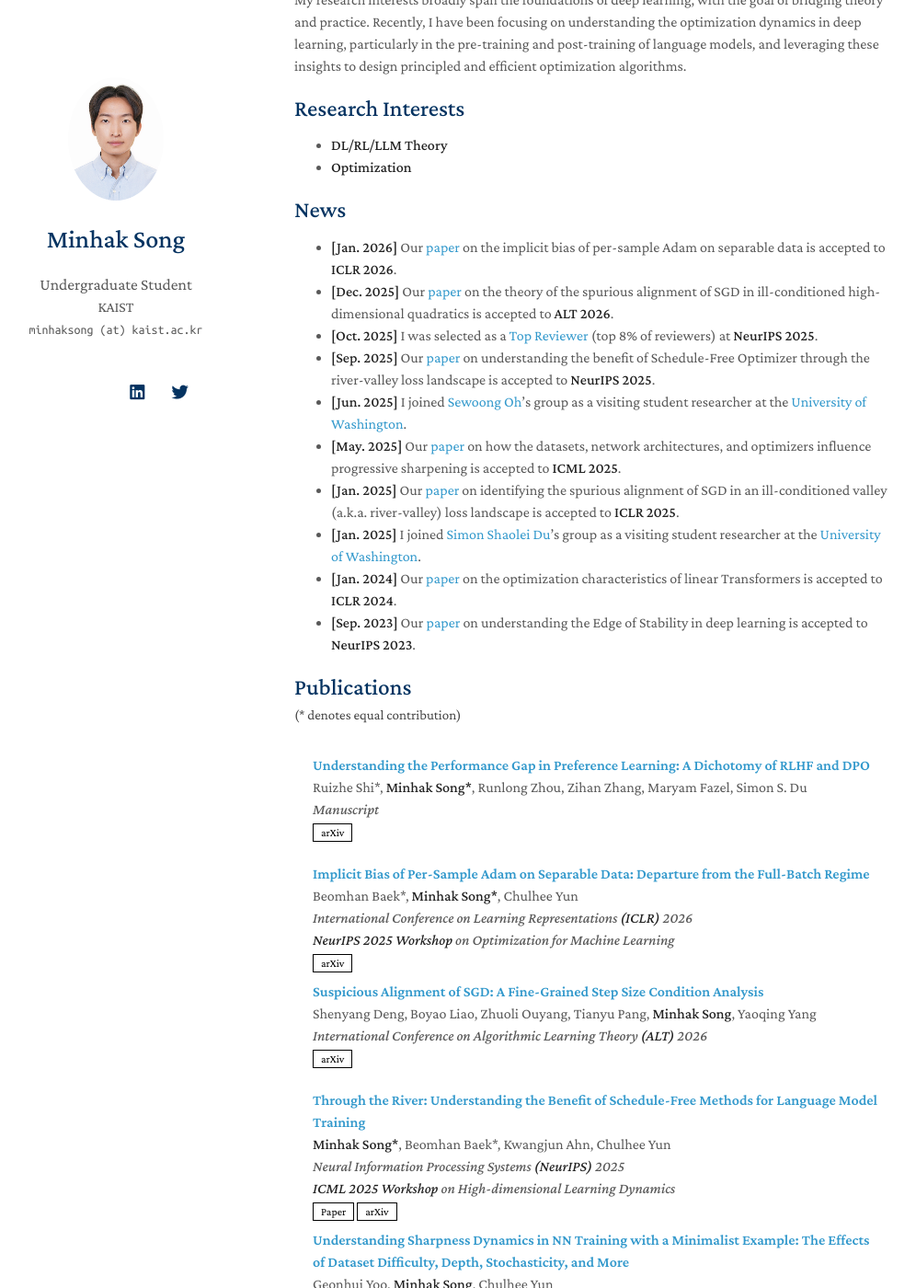
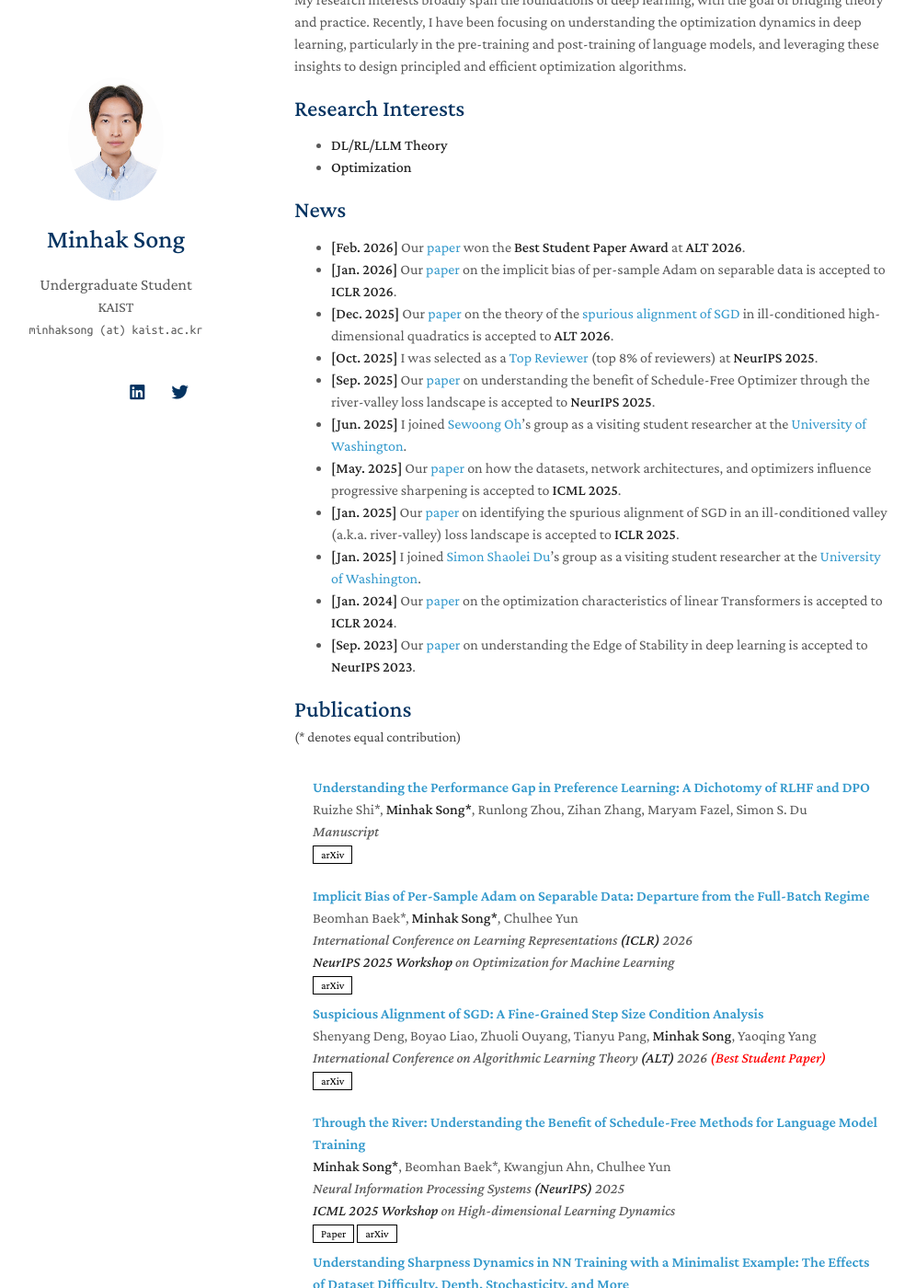
Before and after one commit to songminhak/songminhak.github.io, a Jekyll site: the page built from index.md, in a window 1280 px wide and 1400 px high, scrolled down 213 px. Shown: the whole window at 92% size, without its empty margins (150-1146 px from the left). Built offline with Jekyll 4.4.1, drawn with Linux system fonts in a browser that asks for light colours; nearby versions of some CDN libraries; a style sheet for code colours, icons or effects is not loaded; our own code applies the rules of GitHub Pages for plain Markdown files.

Commit message:
best student paper

```diff
--- a/_data/publications.yml
+++ b/_data/publications.yml
@@ -12,7 +12,7 @@ main:
 
   - title: "Suspicious Alignment of SGD: A Fine-Grained Step Size Condition Analysis"
     authors: Shenyang Deng, Boyao Liao, Zhuoli Ouyang, Tianyu Pang, <strong>Minhak Song</strong>, Yaoqing Yang
-    conference: International Conference on Algorithmic Learning Theory <strong>(ALT)</strong> 2026
+    conference: International Conference on Algorithmic Learning Theory <strong>(ALT)</strong> 2026 <strong style="color:red">(Best Student Paper)</strong>
     arxiv: https://arxiv.org/abs/2601.11789
 
   - title: "Through the River: Understanding the Benefit of Schedule-Free Methods for Language Model Training"
--- a/index.md
+++ b/index.md
@@ -15,8 +15,9 @@ My research interests broadly span the foundations of deep learning, with the go
 
 ## News
 
+- **[Feb. 2026]** Our [paper](https://arxiv.org/abs/2601.11789) won the **Best Student Paper Award** at **ALT 2026**.
 - **[Jan. 2026]** Our [paper](https://arxiv.org/abs/2510.26303) on the implicit bias of per-sample Adam on separable data is accepted to **ICLR 2026**.
-- **[Dec. 2025]** Our [paper](https://arxiv.org/abs/2601.11789) on the theory of the spurious alignment of SGD in ill-conditioned high-dimensional quadratics is accepted to **ALT 2026**.
+- **[Dec. 2025]** Our [paper](https://arxiv.org/abs/2601.11789) on the theory of the [spurious alignment of SGD](https://arxiv.org/abs/2405.16002) in ill-conditioned high-dimensional quadratics is accepted to **ALT 2026**.
 - **[Oct. 2025]** I was selected as a [Top Reviewer](https://neurips.cc/Conferences/2025/ProgramCommittee#top-reviewer) (top 8% of reviewers) at **NeurIPS 2025**.
 - **[Sep. 2025]** Our [paper](https://arxiv.org/abs/2507.09846) on understanding the benefit of Schedule-Free Optimizer through the river-valley loss landscape is accepted to **NeurIPS 2025**.
 - **[Jun. 2025]** I joined [Sewoong Oh](https://homes.cs.washington.edu/~sewoong/)'s group as a visiting student researcher at the [University of Washington](https://www.washington.edu/).
```
